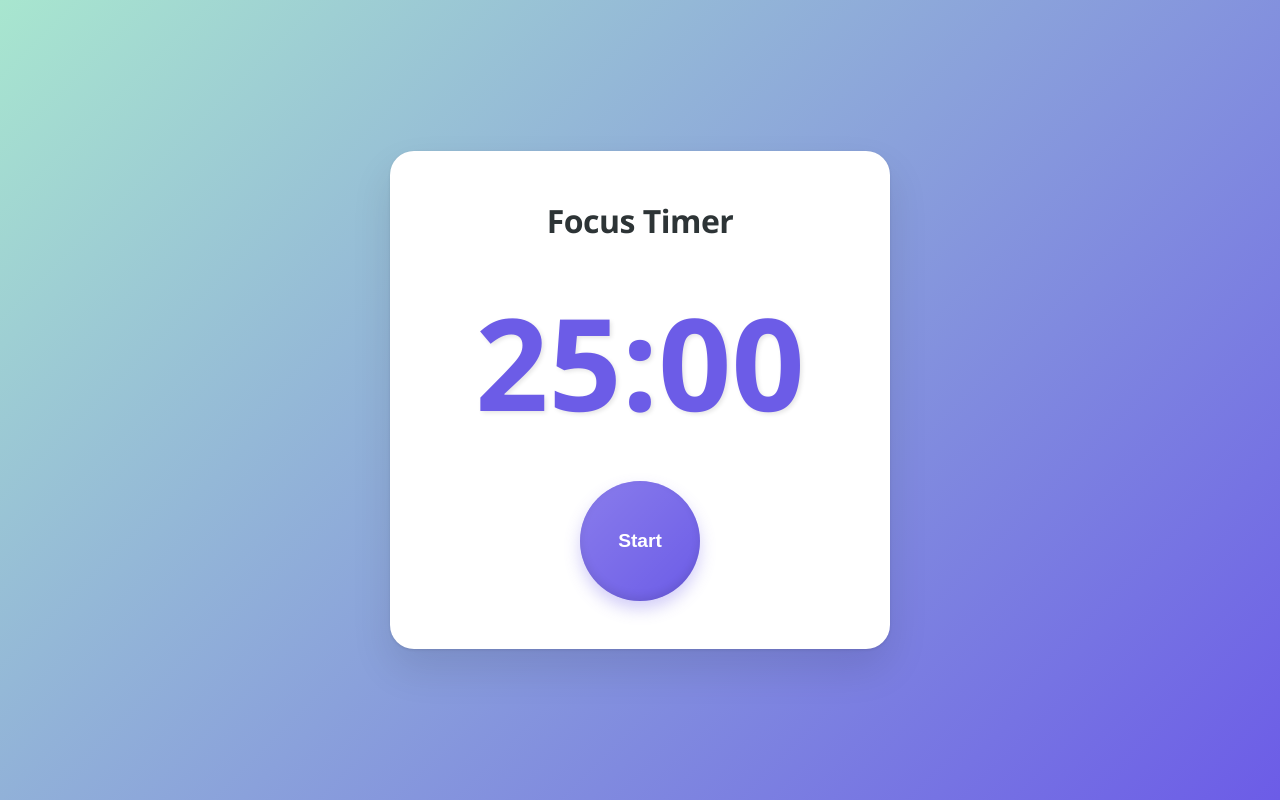
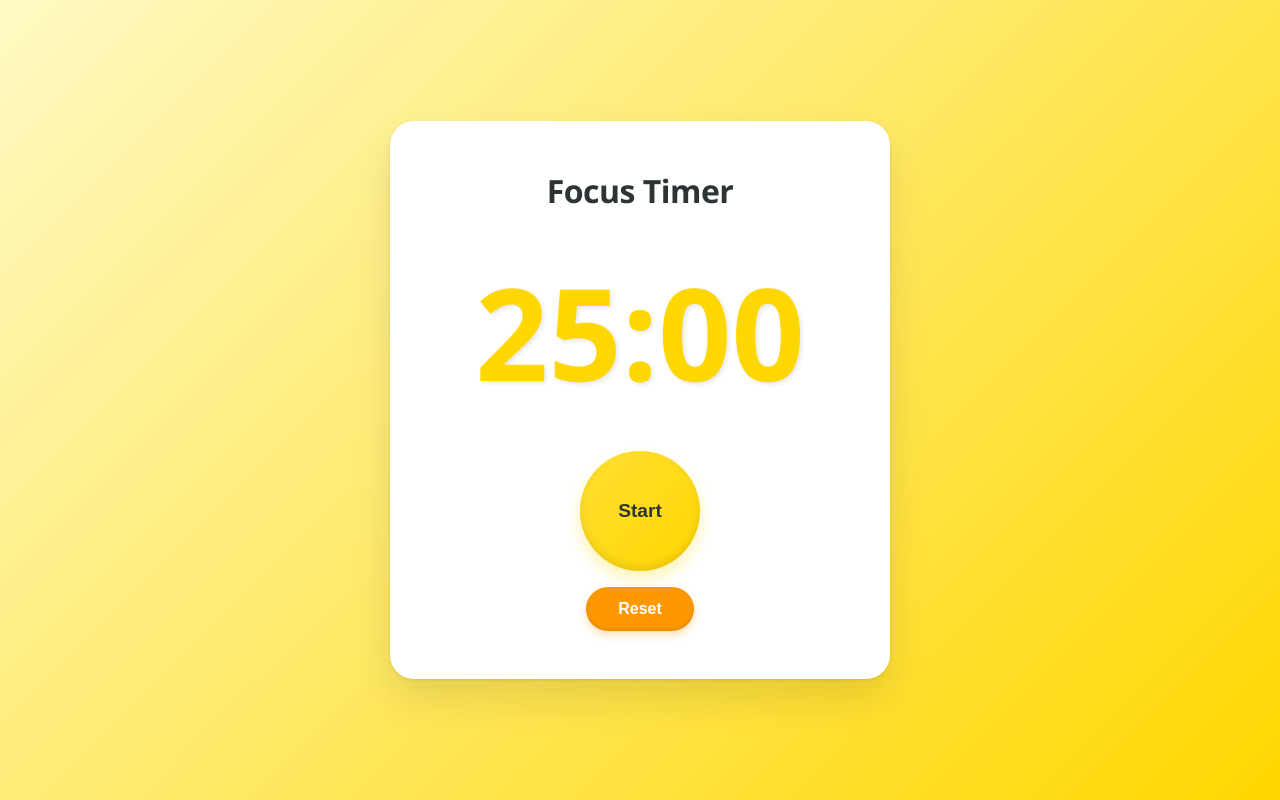
Before and after one commit to ndepennington/Demo, a plain HTML site: page index.html in a window 1280 px wide. Drawn offline with Linux system fonts and the light colour scheme.

Commit message:
chaning theme to yellow

```diff
--- a/index.html
+++ b/index.html
@@ -13,9 +13,14 @@
             <div class="timer">
                 <span id="minutes">25</span>:<span id="seconds">00</span>
             </div>
-            <button id="toggleBtn" class="toggle-btn">
-                <span class="btn-text">Start</span>
-            </button>
+            <div class="button-group">
+                <button id="toggleBtn" class="toggle-btn">
+                    <span class="btn-text">Start</span>
+                </button>
+                <button id="resetBtn" class="reset-btn">
+                    <span class="btn-text">Reset</span>
+                </button>
+            </div>
         </div>
     </div>
     <script src="script.js"></script>
--- a/script.js
+++ b/script.js
@@ -4,6 +4,7 @@ let timerId = null;
 const minutesDisplay = document.getElementById('minutes');
 const secondsDisplay = document.getElementById('seconds');
 const toggleBtn = document.getElementById('toggleBtn');
+const resetBtn = document.getElementById('resetBtn');
 const btnText = toggleBtn.querySelector('.btn-text');
 
 function updateDisplay() {
@@ -39,8 +40,10 @@ function stopTimer() {
 }
 
 function resetTimer() {
+    stopTimer();
     timeLeft = 25 * 60;
     updateDisplay();
+    updateButtonState();
 }
 
 function updateButtonState() {
@@ -53,7 +56,7 @@ function updateButtonState() {
     }
 }
 
-// Event listener for toggle button
+// Event listeners
 toggleBtn.addEventListener('click', () => {
     if (timerId === null) {
         startTimer();
@@ -62,5 +65,7 @@ toggleBtn.addEventListener('click', () => {
     }
 });
 
+resetBtn.addEventListener('click', resetTimer);
+
 // Initial display
 updateDisplay();
--- a/styles.css
+++ b/styles.css
@@ -5,11 +5,13 @@
 }
 
 :root {
-    --primary-color: #6c5ce7;
-    --primary-dark: #5b4bc4;
+    --primary-color: #ffd700;
+    --primary-dark: #ffc107;
     --text-color: #2d3436;
     --card-bg: #ffffff;
     --shadow-color: rgba(0, 0, 0, 0.1);
+    --reset-color: #ff9800;
+    --reset-hover: #f57c00;
 }
 
 body {
@@ -18,7 +20,7 @@ body {
     display: flex;
     justify-content: center;
     align-items: center;
-    background: linear-gradient(135deg, #a8e6cf 0%, #6c5ce7 100%);
+    background: linear-gradient(135deg, #fff9c4 0%, #ffd700 100%);
     padding: 20px;
 }
 
@@ -63,19 +65,26 @@ h1 {
     font-variant-numeric: tabular-nums;
 }
 
+.button-group {
+    display: flex;
+    flex-direction: column;
+    align-items: center;
+    gap: 1rem;
+}
+
 .toggle-btn {
     width: 120px;
     height: 120px;
     border-radius: 50%;
     border: none;
     background: var(--primary-color);
-    color: white;
+    color: var(--text-color);
     font-size: 1.2rem;
     font-weight: 600;
     cursor: pointer;
     transition: all 0.3s ease;
     box-shadow:
-        0 8px 16px rgba(108, 92, 231, 0.3),
+        0 8px 16px rgba(255, 215, 0, 0.3),
         inset 0 -4px 8px rgba(0, 0, 0, 0.1);
     position: relative;
     overflow: hidden;
@@ -84,14 +93,14 @@ h1 {
 .toggle-btn:hover {
     transform: translateY(-2px);
     box-shadow:
-        0 12px 20px rgba(108, 92, 231, 0.4),
+        0 12px 20px rgba(255, 215, 0, 0.4),
         inset 0 -4px 8px rgba(0, 0, 0, 0.1);
 }
 
 .toggle-btn:active {
     transform: translateY(1px);
     box-shadow:
-        0 4px 8px rgba(108, 92, 231, 0.3),
+        0 4px 8px rgba(255, 215, 0, 0.3),
         inset 0 -2px 4px rgba(0, 0, 0, 0.1);
 }
 
@@ -107,16 +116,46 @@ h1 {
 }
 
 .toggle-btn.running {
-    background: #e74c3c;
+    background: #ff9800;
     box-shadow:
-        0 8px 16px rgba(231, 76, 60, 0.3),
+        0 8px 16px rgba(255, 152, 0, 0.3),
         inset 0 -4px 8px rgba(0, 0, 0, 0.1);
 }
 
 .toggle-btn.running:hover {
     box-shadow:
-        0 12px 20px rgba(231, 76, 60, 0.4),
+        0 12px 20px rgba(255, 152, 0, 0.4),
         inset 0 -4px 8px rgba(0, 0, 0, 0.1);
+}
+
+.reset-btn {
+    padding: 0.8rem 2rem;
+    border-radius: 50px;
+    border: none;
+    background: var(--reset-color);
+    color: white;
+    font-size: 1rem;
+    font-weight: 600;
+    cursor: pointer;
+    transition: all 0.3s ease;
+    box-shadow:
+        0 4px 8px rgba(255, 152, 0, 0.3),
+        inset 0 -2px 4px rgba(0, 0, 0, 0.1);
+}
+
+.reset-btn:hover {
+    transform: translateY(-2px);
+    background: var(--reset-hover);
+    box-shadow:
+        0 6px 12px rgba(255, 152, 0, 0.4),
+        inset 0 -2px 4px rgba(0, 0, 0, 0.1);
+}
+
+.reset-btn:active {
+    transform: translateY(1px);
+    box-shadow:
+        0 2px 4px rgba(255, 152, 0, 0.3),
+        inset 0 -1px 2px rgba(0, 0, 0, 0.1);
 }
 
 .btn-text {
```
